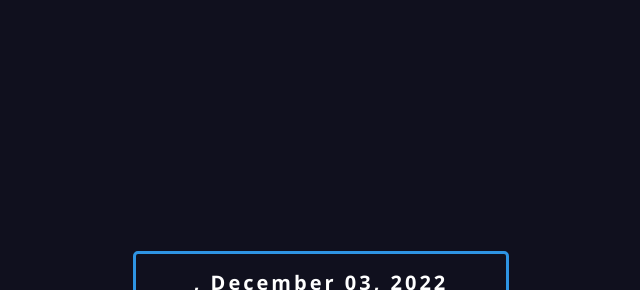
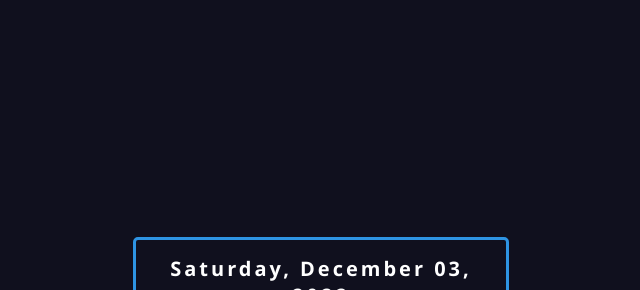
Before and after one commit to ps4234/digital-watch, a plain HTML site: page index.html in a window 1280 px wide. Shown: the part 77-367 px from the top of the page, without its empty margins (319-959 px from the left). Drawn offline with Linux system fonts and the light colour scheme.

Commit message:
Update index.html

```diff
--- a/index.html
+++ b/index.html
@@ -47,7 +47,7 @@
          }
 
          var months=["January","February","March","April","May","June","July","August","September","October","November","December"];
-         var week=["Sunday","Monday","Tuesday","Wednesday","Thursday","Saturday"];
+         var week=["Sunday","Monday","Tuesday","Wednesday","Thursday","Friday","Saturday"];
          var ids=["dayname","month","daynum","year","hour","minutes","seconds","period"];
          var values=[week[dname],months[mo],dnum.pad(2),yr,hou.pad(2),min.pad(2),sec.pad(2),pe];
          for(var i=0;i<ids.length;i++)
```
